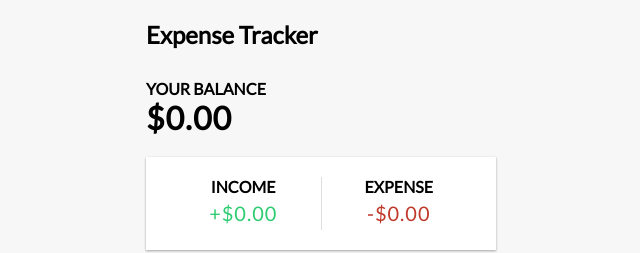
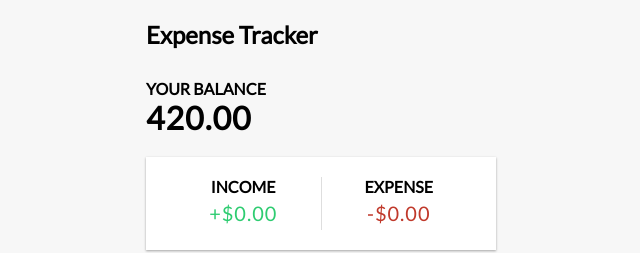
Before and after one commit to demola07/expense_tracker, a React (Create React App) app in the folder client/: page / in a window 1280 px wide. Shown: the top 253 px of the page, without its empty margins (319-959 px from the left). Built offline with nearby package versions, Linux system fonts and the light colour scheme.

Commit message:
calculate balance from transaction state

```diff
--- a/client/src/components/Balance.js
+++ b/client/src/components/Balance.js
@@ -1,10 +1,17 @@
-import React from 'react';
+import React, { useContext } from 'react';
+
+import { GlobalContext } from '../context/GlobalState';
 
 const Balance = () => {
+  const { transactions } = useContext(GlobalContext);
+
+  const amounts = transactions.map((transaction) => transaction.amount);
+  const total = amounts.reduce((acc, item) => (acc += item), 0).toFixed(2);
+
   return (
     <>
       <h4>Your Balance</h4>
-      <h1>$0.00</h1>
+      <h1>{total}</h1>
     </>
   );
 };
```
